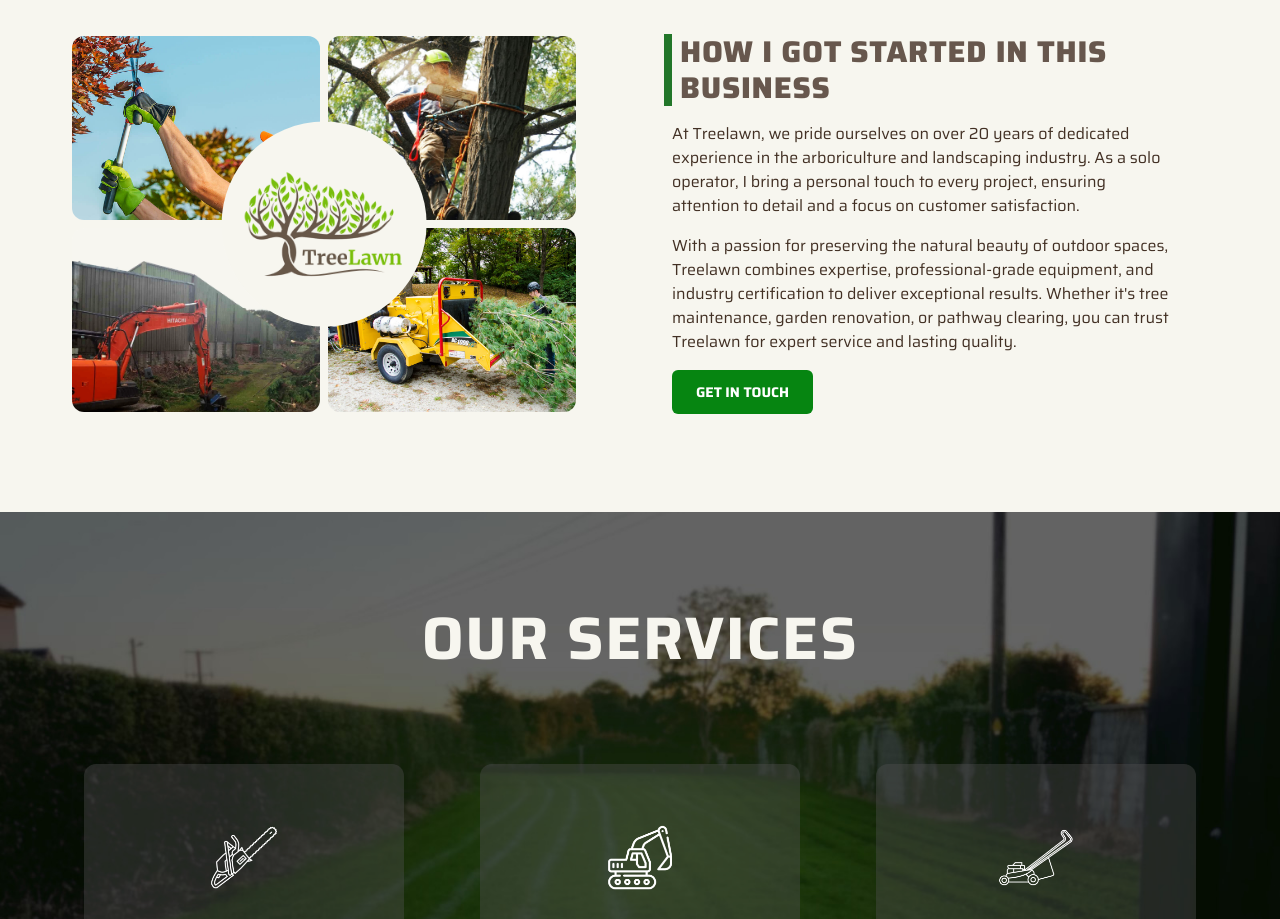
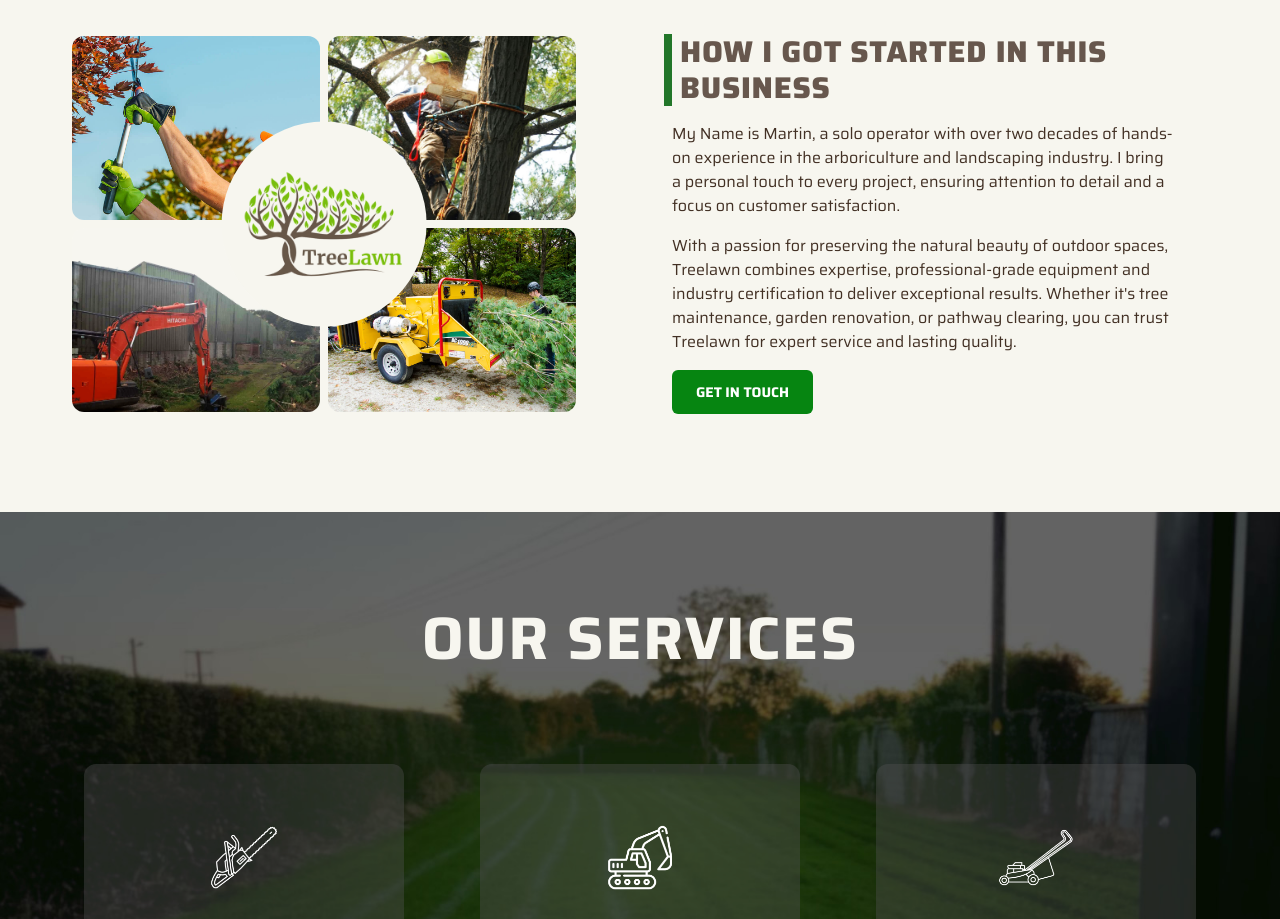
Before and after one commit to KramYengir/treelawn_v2, a Next.js app: page / in a window 1280 px wide. Shown: the part 940-1859 px from the top of the page. Built offline with nearby package versions, Linux system fonts and the light colour scheme.

Commit message:
update about info

```diff
--- a/components/About.tsx
+++ b/components/About.tsx
@@ -15,14 +15,14 @@ const About = () => {
             How I got started in this business
           </h3>
           <p className="pl-2">
-            At Treelawn, we pride ourselves on over 20 years of dedicated
-            experience in the arboriculture and landscaping industry. As a solo
-            operator, I bring a personal touch to every project, ensuring
-            attention to detail and a focus on customer satisfaction.
+            My Name is Martin, a solo operator with over two decades of hands-on
+            experience in the arboriculture and landscaping industry. I bring a
+            personal touch to every project, ensuring attention to detail and a
+            focus on customer satisfaction.
           </p>
           <p className="pl-2">
             With a passion for preserving the natural beauty of outdoor spaces,
-            Treelawn combines expertise, professional-grade equipment, and
+            Treelawn combines expertise, professional-grade equipment and
             industry certification to deliver exceptional results. Whether it's
             tree maintenance, garden renovation, or pathway clearing, you can
             trust Treelawn for expert service and lasting quality.
```
